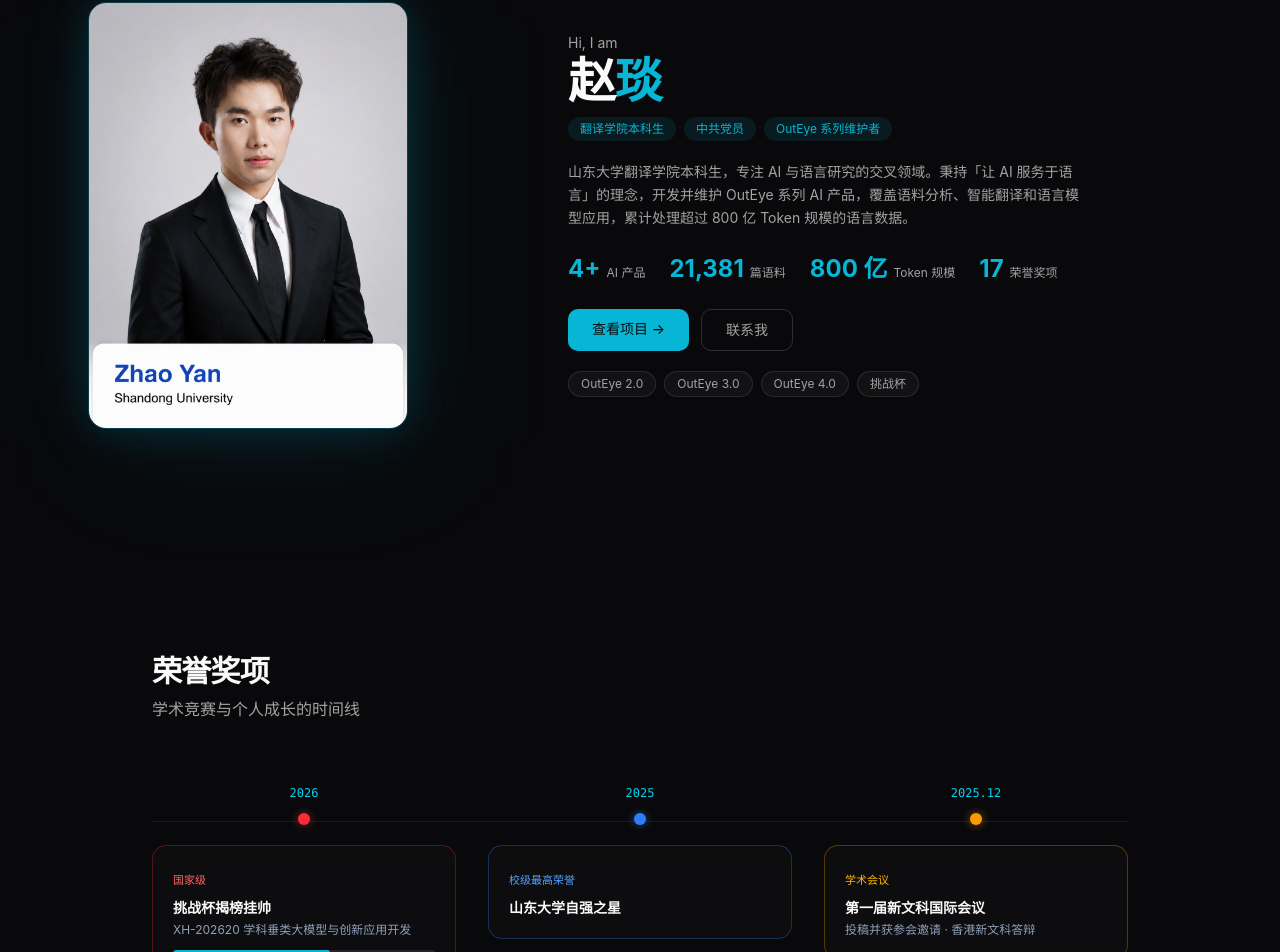
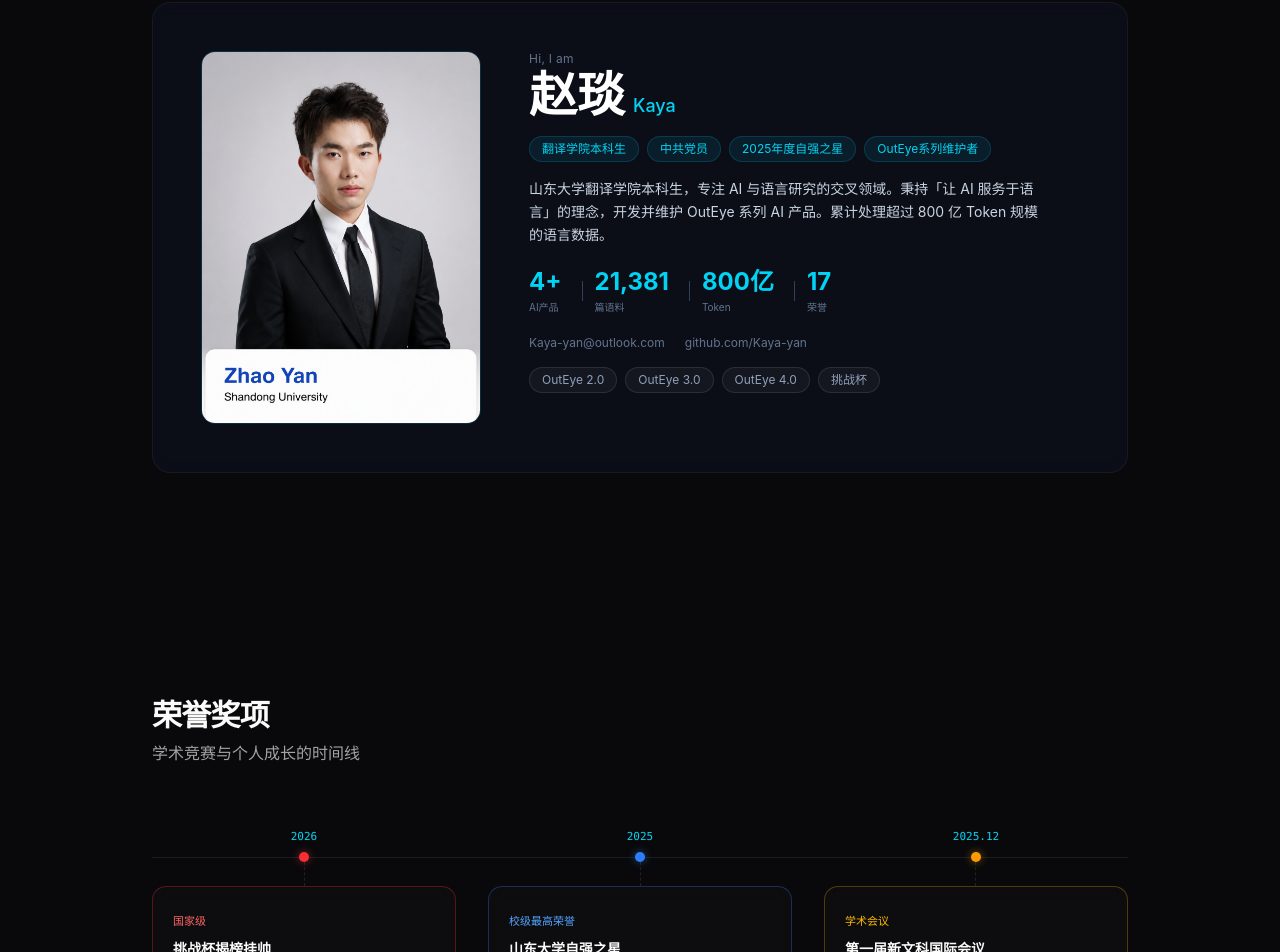
Before and after one commit to Kaya-yan/hub.outeye, a Next.js app: page / in a window 1280 px wide. Shown: the part 926-1878 px from the top of the page. Built offline with nearby package versions, Linux system fonts and the light colour scheme.

Commit message:
首页美化

```diff
--- a/src/components/public/AboutSection.tsx
+++ b/src/components/public/AboutSection.tsx
@@ -2,18 +2,17 @@
 
 import { useRef } from "react";
 import { motion, useMotionValue, useSpring, useTransform } from "framer-motion";
-import Link from "next/link";
 
-function AboutPhoto() {
+function ResumePhoto() {
   const containerRef = useRef<HTMLDivElement>(null);
   const mouseX = useMotionValue(0.5);
   const mouseY = useMotionValue(0.5);
 
-  const rotateX = useSpring(useTransform(mouseY, [0, 1], [5, -5]), {
+  const rotateX = useSpring(useTransform(mouseY, [0, 1], [3, -3]), {
     stiffness: 200,
     damping: 20,
   });
-  const rotateY = useSpring(useTransform(mouseX, [0, 1], [-5, 5]), {
+  const rotateY = useSpring(useTransform(mouseX, [0, 1], [-3, 3]), {
     stiffness: 200,
     damping: 20,
   });
@@ -35,8 +34,8 @@ function AboutPhoto() {
       ref={containerRef}
       onMouseMove={handleMouseMove}
       onMouseLeave={handleMouseLeave}
-      className="hidden lg:block relative"
-      style={{ perspective: 800 }}
+      className="hidden lg:block flex-shrink-0"
+      style={{ perspective: 600 }}
     >
       <motion.div
         style={{ rotateX, rotateY, transformStyle: "preserve-3d" }}
@@ -45,13 +44,9 @@ function AboutPhoto() {
         <img
           src="/assets/images/profile/profile.jpg"
           alt="赵琰"
-          className="aspect-[3/4] w-[320px] rounded-2xl object-cover object-top border border-brand-cyan/30"
-          style={{
-            boxShadow: "0 0 40px rgba(6,182,212,0.15), 0 0 80px rgba(6,182,212,0.08)",
-          }}
+          className="w-[280px] aspect-[3/4] rounded-xl object-cover object-top border border-cyan-500/20 transition-shadow duration-500 hover:shadow-[0_0_40px_rgba(6,182,212,0.2)]"
         />
       </motion.div>
-      <div className="absolute -bottom-4 -right-4 -z-10 h-full w-full rounded-2xl bg-brand-cyan/8 blur-3xl" />
     </div>
   );
 }
@@ -59,97 +54,95 @@ function AboutPhoto() {
 export function AboutSection() {
   return (
     <section id="about" className="py-24 lg:py-32">
-      <div className="mx-auto max-w-6xl px-6">
-        <div className="grid grid-cols-1 lg:grid-cols-[2fr_3fr] gap-12 lg:gap-16 items-center">
-          {/* Left: Photo (desktop only) + mobile fallback */}
+      <div className="mx-auto max-w-5xl px-6">
         <motion.div
-            initial={{ opacity: 0, x: -60 }}
-            whileInView={{ opacity: 1, x: 0 }}
+          initial={{ opacity: 0, y: 30 }}
+          whileInView={{ opacity: 1, y: 0 }}
           viewport={{ once: true, margin: "-100px" }}
-            transition={{ duration: 0.6, ease: "easeOut" }}
-            className="flex justify-center lg:justify-start"
+          transition={{ duration: 0.5, ease: "easeOut" }}
+          className="rounded-2xl border border-white/5 bg-slate-900/40 backdrop-blur-sm p-8 md:p-12"
         >
-            {/* Mobile photo (static, no tilt) */}
+          <div className="flex flex-col lg:flex-row gap-8 lg:gap-12 items-start">
+            {/* Left: Photo */}
+            <div className="flex justify-center lg:justify-start w-full lg:w-auto">
+              {/* Mobile photo (static) */}
               <div className="lg:hidden">
                 <img
                   src="/assets/images/profile/profile.jpg"
                   alt="赵琰"
-                className="aspect-[3/4] w-[220px] rounded-2xl object-cover object-top border border-brand-cyan/30"
-                style={{
-                  boxShadow: "0 0 30px rgba(6,182,212,0.15)",
-                }}
+                  className="w-[200px] aspect-[3/4] rounded-xl object-cover object-top border border-cyan-500/20"
                 />
               </div>
-            <AboutPhoto />
-          </motion.div>
+              <ResumePhoto />
+            </div>
 
-          {/* Right: Content */}
-          <motion.div
-            initial={{ opacity: 0, x: 60 }}
-            whileInView={{ opacity: 1, x: 0 }}
-            viewport={{ once: true, margin: "-100px" }}
-            transition={{ duration: 0.6, ease: "easeOut" }}
-          >
-            <p className="text-sm text-muted-foreground">Hi, I am</p>
-            <h2 className="mt-1 text-4xl lg:text-5xl font-bold tracking-tight">
-              赵<span className="text-brand-cyan">琰</span>
+            {/* Right: Info */}
+            <div className="flex-1 min-w-0">
+              <p className="text-xs text-slate-500 tracking-wide">Hi, I am</p>
+              <h2 className="mt-1 flex items-baseline gap-2">
+                <span className="text-4xl md:text-5xl font-bold text-white">赵琰</span>
+                <span className="text-lg text-cyan-400 font-medium">Kaya</span>
               </h2>
 
-            <div className="mt-3 flex flex-wrap items-center gap-2 text-xs text-muted-foreground">
-              <span className="rounded-full bg-brand-cyan/10 px-3 py-1 text-brand-cyan">翻译学院本科生</span>
-              <span className="rounded-full bg-brand-cyan/10 px-3 py-1 text-brand-cyan">中共党员</span>
-              <span className="rounded-full bg-brand-cyan/10 px-3 py-1 text-brand-cyan">OutEye 系列维护者</span>
+              {/* Badges */}
+              <div className="mt-4 flex flex-wrap gap-2">
+                {["翻译学院本科生", "中共党员", "2025年度自强之星", "OutEye系列维护者"].map((b) => (
+                  <span
+                    key={b}
+                    className="rounded-full border border-cyan-500/20 bg-cyan-500/10 px-3 py-1 text-xs text-cyan-400"
+                  >
+                    {b}
+                  </span>
+                ))}
               </div>
 
-            <p className="mt-5 text-sm text-muted-foreground leading-relaxed max-w-lg">
-              山东大学翻译学院本科生，专注 AI 与语言研究的交叉领域。秉持「让 AI 服务于语言」的理念，开发并维护 OutEye 系列 AI 产品，覆盖语料分析、智能翻译和语言模型应用，累计处理超过 800 亿 Token 规模的语言数据。
+              {/* Bio */}
+              <p className="mt-4 text-sm text-slate-300 leading-relaxed max-w-lg">
+                山东大学翻译学院本科生，专注 AI 与语言研究的交叉领域。秉持「让 AI 服务于语言」的理念，开发并维护 OutEye 系列 AI 产品。累计处理超过 800 亿 Token 规模的语言数据。
               </p>
 
               {/* Metrics */}
-            <div className="mt-6 flex flex-wrap items-center gap-x-6 gap-y-2">
+              <div className="mt-5 flex flex-wrap items-center gap-x-5 gap-y-3">
                 {[
-                { value: "4+", label: "AI 产品" },
+                  { value: "4+", label: "AI产品" },
                   { value: "21,381", label: "篇语料" },
-                { value: "800 亿", label: "Token 规模" },
-                { value: "17", label: "荣誉奖项" },
-              ].map((m) => (
-                <div key={m.label} className="flex items-baseline gap-1.5">
-                  <span className="text-xl lg:text-2xl font-bold text-brand-cyan">{m.value}</span>
-                  <span className="text-xs text-muted-foreground">{m.label}</span>
+                  { value: "800亿", label: "Token" },
+                  { value: "17", label: "荣誉" },
+                ].map((m, idx) => (
+                  <div key={m.label} className="flex items-center gap-3">
+                    {idx > 0 && <div className="w-px h-5 bg-slate-700" />}
+                    <div className="flex flex-col">
+                      <span className="text-2xl font-bold text-cyan-400">{m.value}</span>
+                      <span className="text-[10px] text-slate-500 mt-0.5">{m.label}</span>
+                    </div>
                   </div>
                 ))}
               </div>
 
-            {/* CTA Buttons */}
-            <div className="mt-6 flex gap-3">
-              <Link
-                href="/projects"
-                className="group relative overflow-hidden rounded-lg bg-primary px-6 py-2.5 text-sm font-medium text-primary-foreground transition-all duration-300 hover:scale-105 hover:shadow-[0_0_30px_rgba(6,182,212,0.3)]"
-              >
-                <span className="pointer-events-none absolute inset-0 -translate-x-full animate-[shimmer_3s_ease-in-out_infinite] bg-gradient-to-r from-transparent via-white/20 to-transparent" />
-                查看项目 →
-              </Link>
-              <Link
-                href="/contact"
-                className="rounded-lg border border-white/15 px-6 py-2.5 text-sm font-medium text-muted-foreground transition-all duration-300 hover:border-brand-cyan/40 hover:bg-brand-cyan/5 hover:text-foreground"
-              >
-                联系我
-              </Link>
+              {/* Contact links */}
+              <div className="mt-5 flex flex-wrap items-center gap-x-5 gap-y-1 text-xs text-slate-500">
+                <a href="mailto:Kaya-yan@outlook.com" className="hover:text-cyan-400 transition-colors">
+                  Kaya-yan@outlook.com
+                </a>
+                <a href="https://github.com/Kaya-yan" target="_blank" rel="noopener noreferrer" className="hover:text-cyan-400 transition-colors">
+                  github.com/Kaya-yan
+                </a>
               </div>
 
               {/* Project tags */}
-            <div className="mt-5 flex flex-wrap gap-2">
+              <div className="mt-4 flex flex-wrap gap-2">
                 {["OutEye 2.0", "OutEye 3.0", "OutEye 4.0", "挑战杯"].map((tag) => (
                   <span
                     key={tag}
-                  className="rounded-full border border-white/10 bg-white/[0.04] px-3 py-1 text-xs text-muted-foreground transition-all duration-200 hover:scale-105 hover:border-brand-cyan/20 hover:bg-white/[0.08]"
+                    className="rounded-full border border-white/10 bg-white/[0.04] px-3 py-1 text-xs text-slate-400"
                   >
                     {tag}
                   </span>
                 ))}
               </div>
+            </div>
+          </div>
         </motion.div>
-        </div>
       </div>
     </section>
   );
--- a/src/components/public/HonorsTimeline.tsx
+++ b/src/components/public/HonorsTimeline.tsx
@@ -11,12 +11,15 @@ interface Props {
 export function HonorsTimeline({ coreHonors }: Props) {
   return (
     <>
-      {/* Desktop: Horizontal timeline */}
-      <div className="hidden lg:block relative mt-16">
-        {/* Horizontal line */}
-        <div className="absolute top-[36px] left-0 right-0 h-px bg-white/[0.08]" />
+      {/* Desktop & Tablet: Horizontal grid timeline */}
+      <div className="hidden md:block relative mt-16">
+        {/* Horizontal line across all columns */}
+        <div
+          className="absolute left-0 right-0 h-px bg-white/[0.08]"
+          style={{ top: "28px" }}
+        />
 
-        <div className="grid grid-cols-3 gap-8">
+        <div className="grid grid-cols-2 lg:grid-cols-3 gap-6 lg:gap-8">
           {coreHonors.map((honor, i) => {
             const colors = getLevelColor(honor.level);
             return (
@@ -26,24 +29,41 @@ export function HonorsTimeline({ coreHonors }: Props) {
                 whileInView={{ opacity: 1, y: 0 }}
                 viewport={{ once: true }}
                 transition={{ duration: 0.4, delay: i * 0.08 }}
-                className="flex flex-col items-center text-center"
+                className="flex flex-col items-center"
               >
-                {/* Year label above line */}
-                <span className="text-xs font-mono text-cyan-400 mb-3">{honor.year}</span>
-
-                {/* Node on line */}
-                <div className={`relative z-10 w-3 h-3 rounded-full ${colors.dot} ${colors.glow} mb-5`} />
+                {/* Year + Node column */}
+                <div className="flex flex-col items-center relative">
+                  <span className="text-[11px] font-mono text-cyan-400 mb-1.5">{honor.year}</span>
+                  <div className={`relative z-10 w-2.5 h-2.5 rounded-full ${colors.dot} ${colors.glow}`} />
+                  {/* Dashed connector */}
+                  <div className="w-px h-6 border-l border-dashed border-white/10" />
+                </div>
 
                 {/* Card */}
-                <div className={`w-full rounded-xl border ${colors.border} bg-card/40 backdrop-blur-sm p-5 text-left transition-all duration-300 ${colors.hoverBorder} hover:-translate-y-0.5 ${colors.hoverShadow}`}>
-                  <span className={`text-[11px] ${colors.text} font-medium`}>{honor.level}</span>
-                  <h3 className="mt-2 font-semibold text-sm">{honor.title}</h3>
-                  {honor.subtitle && (
-                    <p className="mt-1 text-xs text-slate-400">{honor.subtitle}</p>
+                <div className={`w-full flex flex-col rounded-xl border ${colors.border} bg-card/40 backdrop-blur-sm p-5 min-h-[200px] transition-all duration-300 ${colors.hoverBorder} hover:-translate-y-0.5 ${colors.hoverShadow}`}>
+                  {/* Level badge */}
+                  <div className="shrink-0">
+                    <span className={`text-[11px] ${colors.text} font-medium`}>{honor.level}</span>
+                  </div>
+
+                  {/* Title */}
+                  <h3 className="mt-2 font-semibold text-sm leading-snug line-clamp-2">
+                    {honor.title}
+                  </h3>
+
+                  {/* Subtitle */}
+                  {honor.subtitle ? (
+                    <p className="mt-1 text-xs text-slate-400 leading-snug line-clamp-1">{honor.subtitle}</p>
+                  ) : (
+                    <div className="mt-1 h-4" />
                   )}
 
+                  {/* Spacer pushes progress to bottom */}
+                  <div className="flex-1" />
+
+                  {/* Progress bar */}
                   {honor.status === "进行中" && honor.materials.length > 0 && (
-                    <div className="mt-3">
+                    <div className="shrink-0 mt-3">
                       <div className="h-1.5 w-full rounded-full bg-white/10 overflow-hidden">
                         <div
                           className="h-full rounded-full bg-brand-cyan"
@@ -74,7 +94,7 @@ export function HonorsTimeline({ coreHonors }: Props) {
       </div>
 
       {/* Mobile: Vertical timeline */}
-      <div className="lg:hidden mt-12 space-y-8">
+      <div className="md:hidden mt-12 space-y-8">
         {coreHonors.map((honor, i) => {
           const colors = getLevelColor(honor.level);
           return (
@@ -103,9 +123,9 @@ export function HonorsTimeline({ coreHonors }: Props) {
                   )}
                 </div>
 
-                <h3 className="mt-2 font-semibold">{honor.title}</h3>
+                <h3 className="mt-2 font-semibold line-clamp-2">{honor.title}</h3>
                 {honor.subtitle && (
-                  <p className="mt-1 text-xs text-slate-400">{honor.subtitle}</p>
+                  <p className="mt-1 text-xs text-slate-400 line-clamp-1">{honor.subtitle}</p>
                 )}
 
                 {honor.status === "进行中" && honor.materials.length > 0 && (
```
Lines whose indentation alone changed are shown as unchanged.
